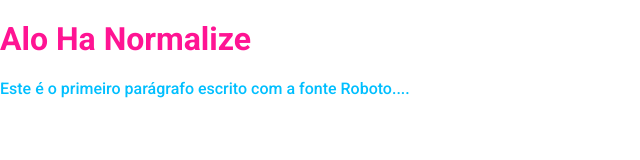
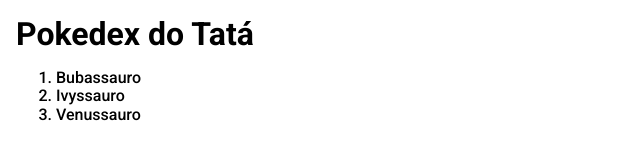
Before and after one commit to tarcnux/dio-js-developer-pokedex, a plain HTML site: page index.html in a window 1280 px wide. Shown: the whole page, without its empty margins (0-640 px from the left). Drawn offline with nearby package versions, Linux system fonts and the light colour scheme.

Commit message:
closes #5

```diff
--- a/assets/css/global.css
+++ b/assets/css/global.css
@@ -4,10 +4,10 @@
     font-family: 'Roboto', sans-serif;
 }
 
-h1{
-    color: deeppink;
+.content {
+    padding: 1rem;
 }
 
-p{
-    color: deepskyblue;
+.content h1 {
+    margin: 0;
 }
--- a/index.html
+++ b/index.html
@@ -11,8 +11,20 @@
     <title>Pokedex do Tatá</title>
 </head>
 <body>
-    <h1>Alo Ha Normalize</h1>
-    <p>Este é o primeiro parágrafo escrito com a fonte Roboto....</p>
+    <section class="content">
+        <h1>Pokedex do Tatá</h1>
+        <ol>
+            <li>
+                Bubassauro
+            </li>
+            <li>
+                Ivyssauro
+            </li>
+            <li>
+                Venussauro
+            </li>
+        </ol>
+    </section>
 
     <script src="./assets/js/main.js"></script>
 </body>
```
